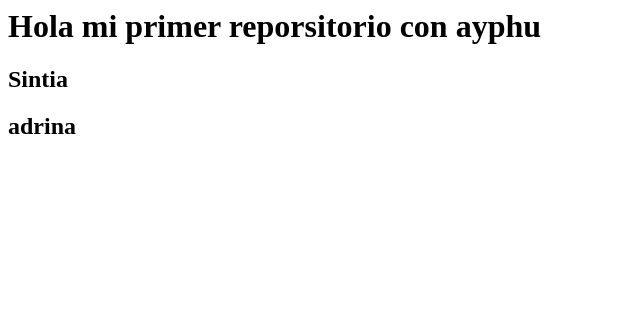
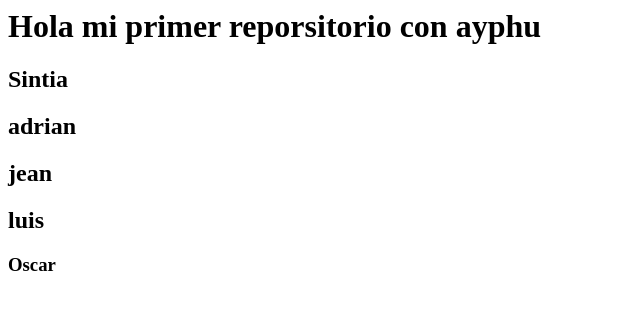
Before and after one commit to adrian-river/ayphu-my-firts-repository, a plain HTML site: page index.html in a window 1280 px wide. Shown: the whole page, without its empty margins (0-640 px from the left). Drawn offline with Linux system fonts and the light colour scheme.

Commit message:
cambios hay en mi

```diff
--- a/index.html
+++ b/index.html
@@ -1,3 +1,6 @@
 <h1>Hola mi primer reporsitorio con ayphu</h1>
 <h2>Sintia</h2>
-<h2>adrina</h2>
+<h2>adrian</h2>
+<h2>jean</h2>
+<h2>luis</h2>
+<h3>Oscar</h3>
```
Also changed, not shown: 1 other file.
